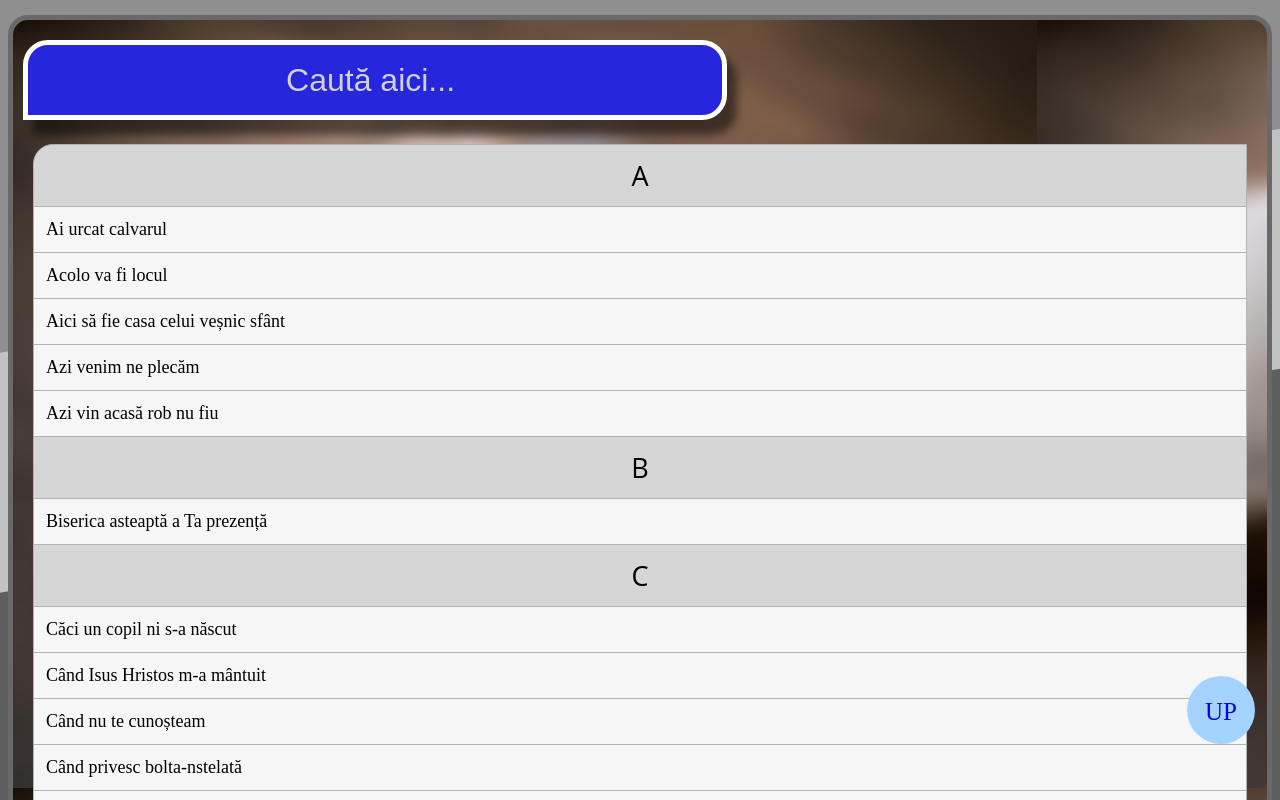
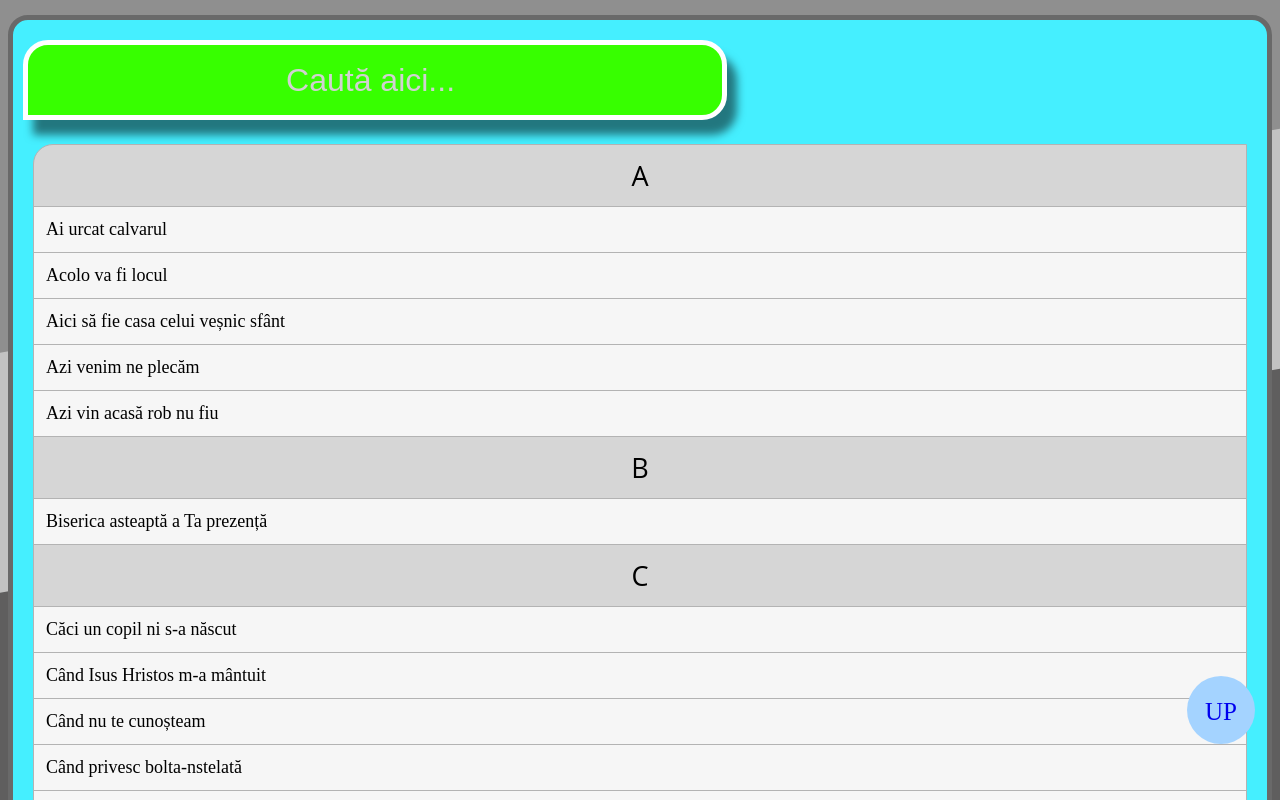
Before and after one commit to PopaGeorge123/my_presentation_website, a plain HTML site: page index.html in a window 1280 px wide. Shown: the top 800 px of the page. Drawn offline with Linux system fonts and the light colour scheme.

Commit message:
second-commit

```diff
--- a/style.index.css
+++ b/style.index.css
@@ -88,8 +88,8 @@ body{
     border:5px solid rgb(105, 105, 105);
     padding:10px;
     border-radius:20px;
-    background-image:url("/background-img.jpg")
-
+    /* background-image:url("/background-img.jpg")  */
+    background-color: rgb(69, 239, 255);
 
 
 
@@ -120,7 +120,7 @@ input{
     border-bottom-right-radius:25px;
     border-top-left-radius:25px;
     text-align:center;
-    background-color:rgb(38, 38, 221);
+    background-color:rgb(55, 255, 0);
     animation-name: imputAnimation;
     animation-duration: 5s;
     background-repeat: no-repeat;
```
